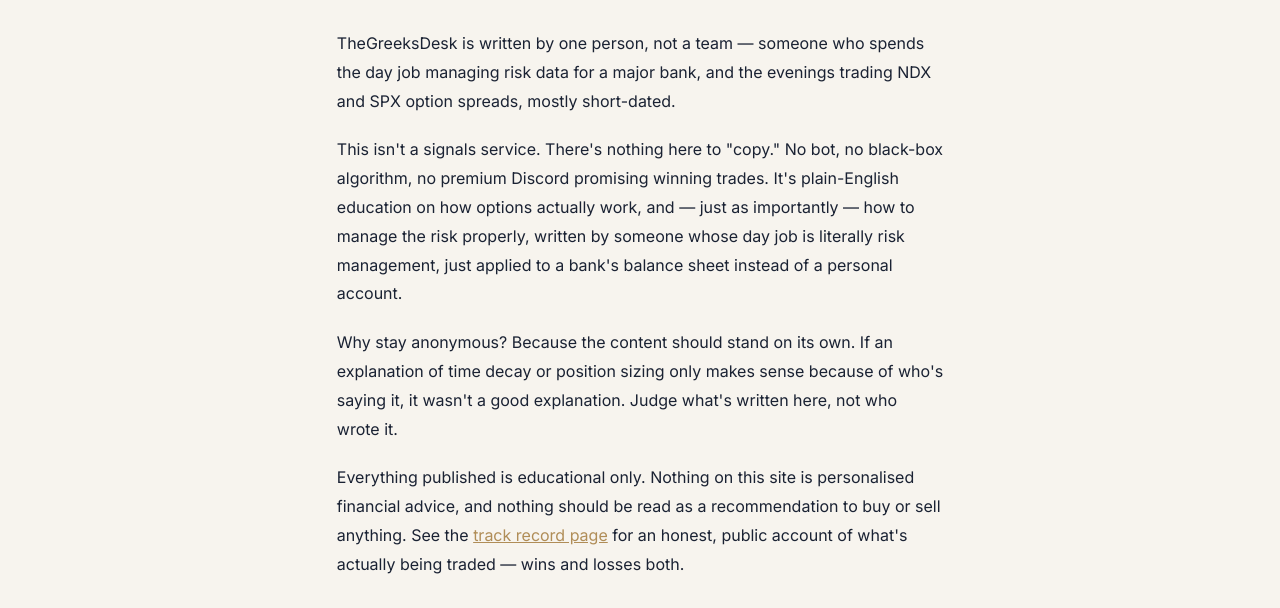
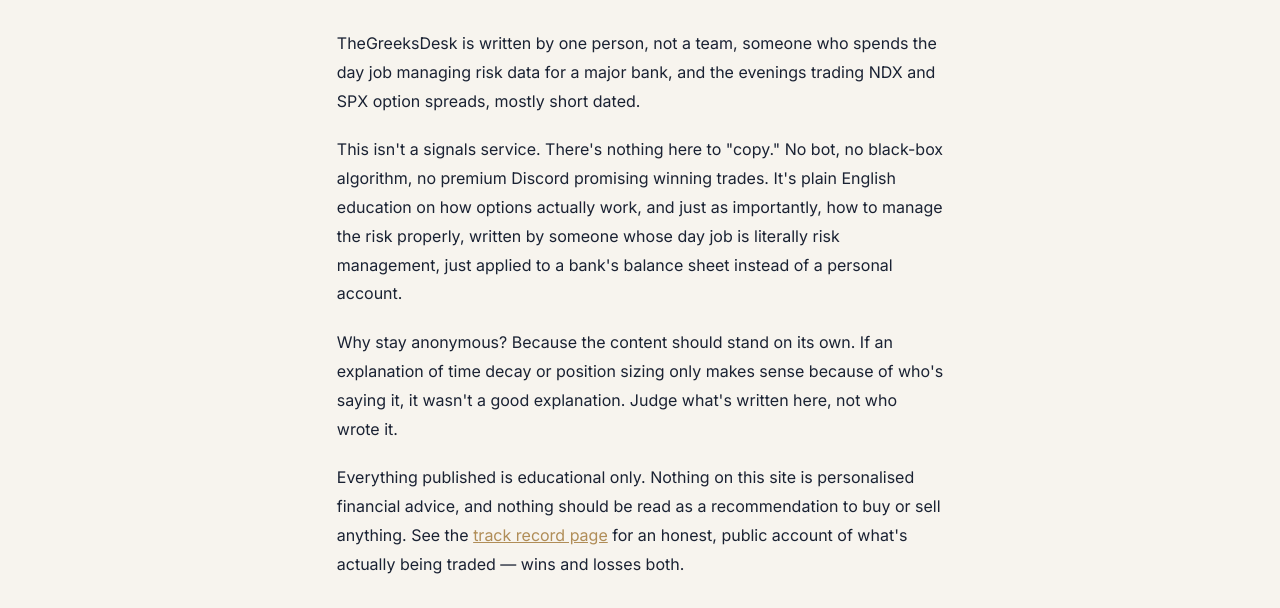
Before and after one commit to raghuec081/thegreeksdesk, a website: page about.html in a window 1280 px wide. Shown: the part 192-800 px from the top of the page. Drawn offline with Linux system fonts and the light colour scheme.

Commit message:
Update text for clarity and punctuation
Corrected punctuation and improved clarity in text.

```diff
--- a/about.html
+++ b/about.html
@@ -29,9 +29,9 @@
   <h1>About</h1>
 
   <div class="about-body" style="margin-top:32px;">
-    <p>TheGreeksDesk is written by one person, not a team — someone who spends the day job managing risk data for a major bank, and the evenings trading NDX and SPX option spreads, mostly short-dated.</p>
+    <p>TheGreeksDesk is written by one person, not a team, someone who spends the day job managing risk data for a major bank, and the evenings trading NDX and SPX option spreads, mostly short dated.</p>
 
-    <p>This isn't a signals service. There's nothing here to "copy." No bot, no black-box algorithm, no premium Discord promising winning trades. It's plain-English education on how options actually work, and — just as importantly — how to manage the risk properly, written by someone whose day job is literally risk management, just applied to a bank's balance sheet instead of a personal account.</p>
+    <p>This isn't a signals service. There's nothing here to "copy." No bot, no black-box algorithm, no premium Discord promising winning trades. It's plain English education on how options actually work, and just as importantly, how to manage the risk properly, written by someone whose day job is literally risk management, just applied to a bank's balance sheet instead of a personal account.</p>
 
     <p>Why stay anonymous? Because the content should stand on its own. If an explanation of time decay or position sizing only makes sense because of who's saying it, it wasn't a good explanation. Judge what's written here, not who wrote it.</p>
 
```
